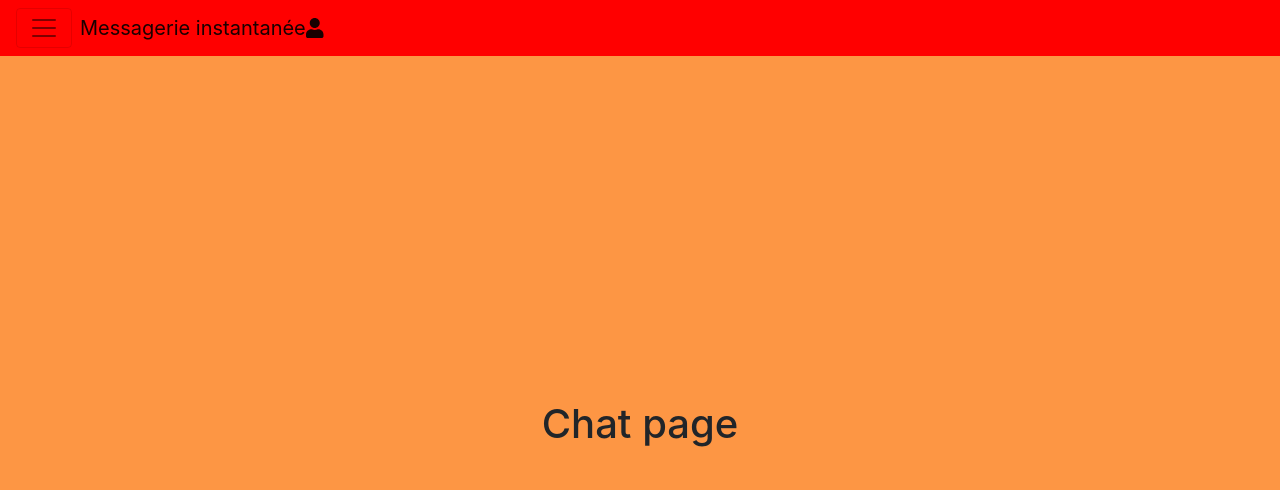
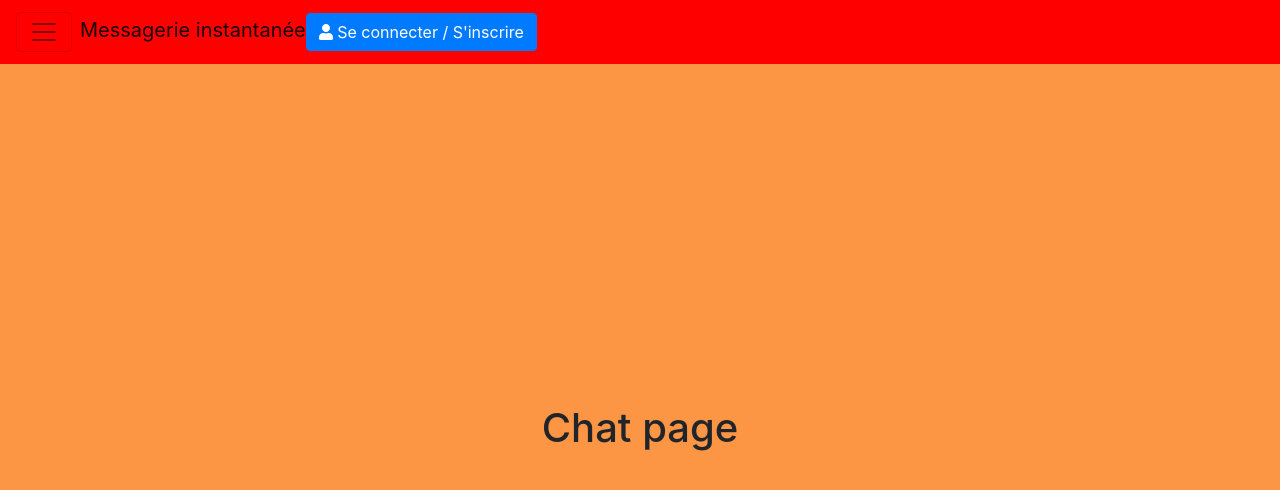
Before and after one commit to Boonty13/rallye-web, a React (Create React App) app: page /chat in a window 1280 px wide. Shown: the top 490 px of the page. Built offline with nearby package versions, Linux system fonts and the light colour scheme.

Commit message:
add front sign up and sign in

```diff
--- a/package.json
+++ b/package.json
@@ -12,6 +12,7 @@
     "antd": "^4.9.4",
     "bootstrap": "^4.5.3",
     "react": "^17.0.1",
+    "react-bootstrap": "^1.4.0",
     "react-dom": "^17.0.1",
     "react-icons": "^4.1.0",
     "react-redux": "^7.2.2",
--- a/src/components/Navigation.js
+++ b/src/components/Navigation.js
@@ -5,20 +5,29 @@ import { connect } from 'react-redux'
 import { FontAwesomeIcon } from '@fortawesome/react-fontawesome'
 import { faUser } from '@fortawesome/free-solid-svg-icons'
 
+import SignInUp from '../components/SignInUp'
+import { Button } from 'react-bootstrap'
+
 
 function Navigation(props) {
 
   const [collapsed, setCollapsed] = useState(true);
+  const [modalShow, setModalShow] = useState(false);
 
   const toggleNavbar = () => setCollapsed(!collapsed);
 
   return (
     <div >
+
+      {/* MODAL CALL */}
+      <SignInUp show={modalShow} onHide={() => setModalShow(false)} />
+
+      {/* NAVIGATION */}
       <Navbar style={{ backgroundColor: "red" }} color="faded" light>
         <NavbarToggler onClick={toggleNavbar} className="mr-2" />
-        <NavbarBrand href="/" className="mr-auto">
+        <NavbarBrand className="mr-auto">
           {props.screen}
-          <FontAwesomeIcon icon={faUser} onClick={()=>{console.log('OK')}}/>
+          <Button onClick={() => { setModalShow(true) }}><FontAwesomeIcon icon={faUser} /> Se connecter / S'inscrire</Button>
         </NavbarBrand>
         <Collapse isOpen={!collapsed} navbar>
           <Nav navbar>
--- /dev/null
+++ b/src/components/SignInUp.js
@@ -0,0 +1,42 @@
+import React from 'react'
+import { Modal, Button } from 'react-bootstrap'
+
+import { FontAwesomeIcon } from '@fortawesome/react-fontawesome'
+import { faUser } from '@fortawesome/free-solid-svg-icons'
+import { Input } from 'reactstrap';
+
+function SignInUp(props) {
+
+  return (
+    <Modal show={props.show} onHide={props.onHide} size="lg" centered >
+
+      <Modal.Footer style={{ flexDirection: 'column', textAlign: 'center' }}>
+        <h4>Se connecter</h4>
+
+        <Input id='email' placeholder='Email' type='text' />
+        <Input id='password' placeholder='Mot de passe' type='password' />
+        <Button style={{ margin: 10 }} onClick={props.onHide} type='submit'>Valider</Button>
+      </Modal.Footer>
+
+      <Modal.Footer style={{ flexDirection: 'column' }}>
+        <h4>S'inscrire</h4>
+
+        <div>
+          <h6>Pourquoi s'inscrire ?</h6>
+          <p style={{ marginBottom: 15 }}>
+            Vous pourrez ainsi débloquer des fonctionnalités en ajoutant des pilotes à vos favoris. Ainsi, vous pourrez les suivre en direct pendant le rallye !
+          </p>
+        </div>
+
+        <Input id='firstName' placeholder='Prénom' type='text' />
+        <Input id='lastName' placeholder='Nom' type='text' />
+        <Input id='email' placeholder='Email' type='text' />
+        <Input id='password' placeholder='Mot de passe' type='password' />
+        <Button style={{ margin: 10 }} onClick={props.onHide} type='submit'>Valider</Button>
+      </Modal.Footer>
+
+    </Modal>
+  );
+}
+
+export default SignInUp
--- a/src/screens/Chat.js
+++ b/src/screens/Chat.js
@@ -1,8 +1,12 @@
-import React from 'react';
+import React, {useState, useRef} from 'react';
 import {connect} from 'react-redux'
+import {Alert, Button, Modal} from 'react-bootstrap'
+
 
 function Chat(props) {
   props.changeScreen('Messagerie instantanée')
+
+
   return (
    <div style={{backgroundColor: "#fd9644", flex:1, display: 'flex', alignItems: 'center', justifyContent: 'center'}}>
        <h1>Chat page</h1>
```
Also changed, not shown: 2 other files (tests, documents, lock files or other folders).
